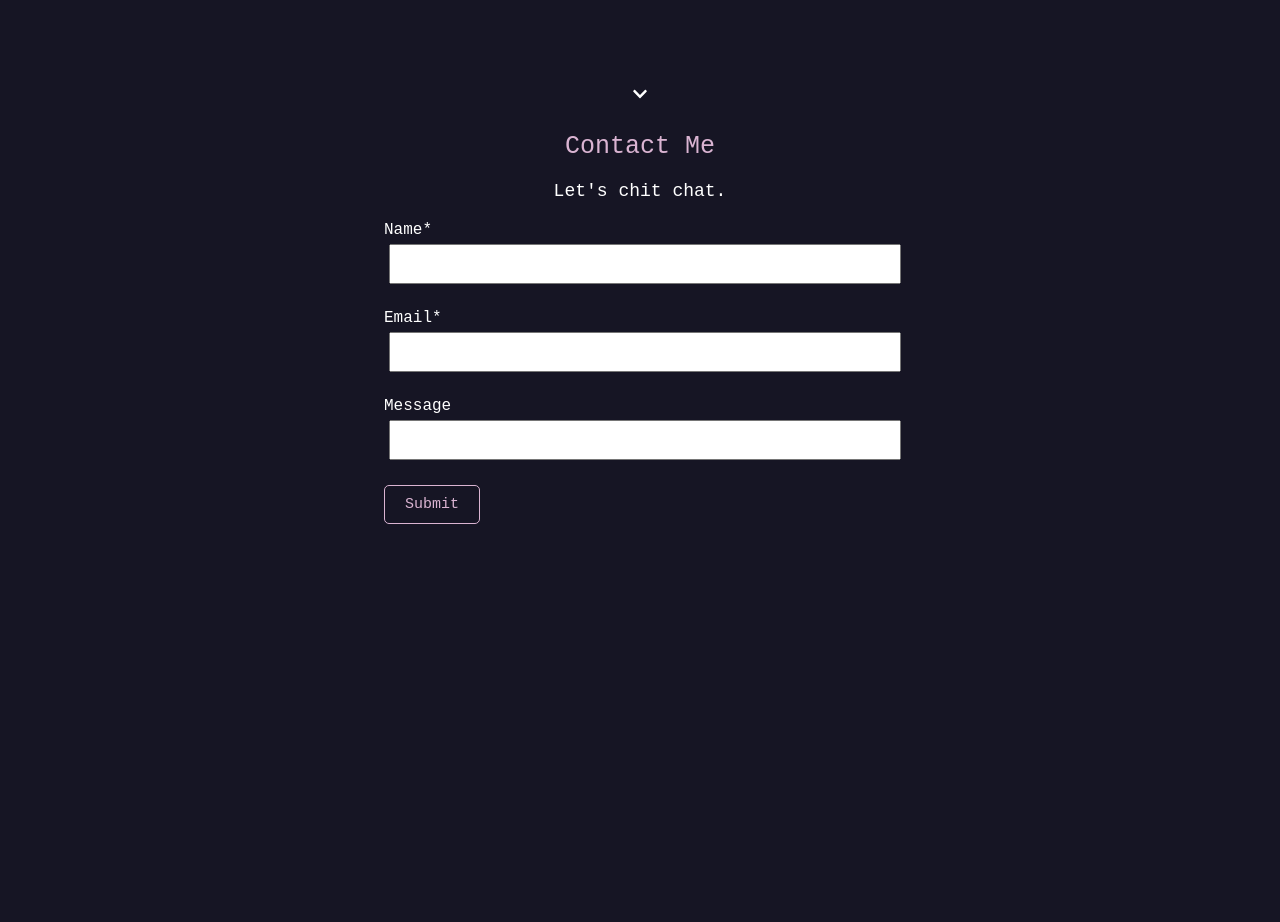
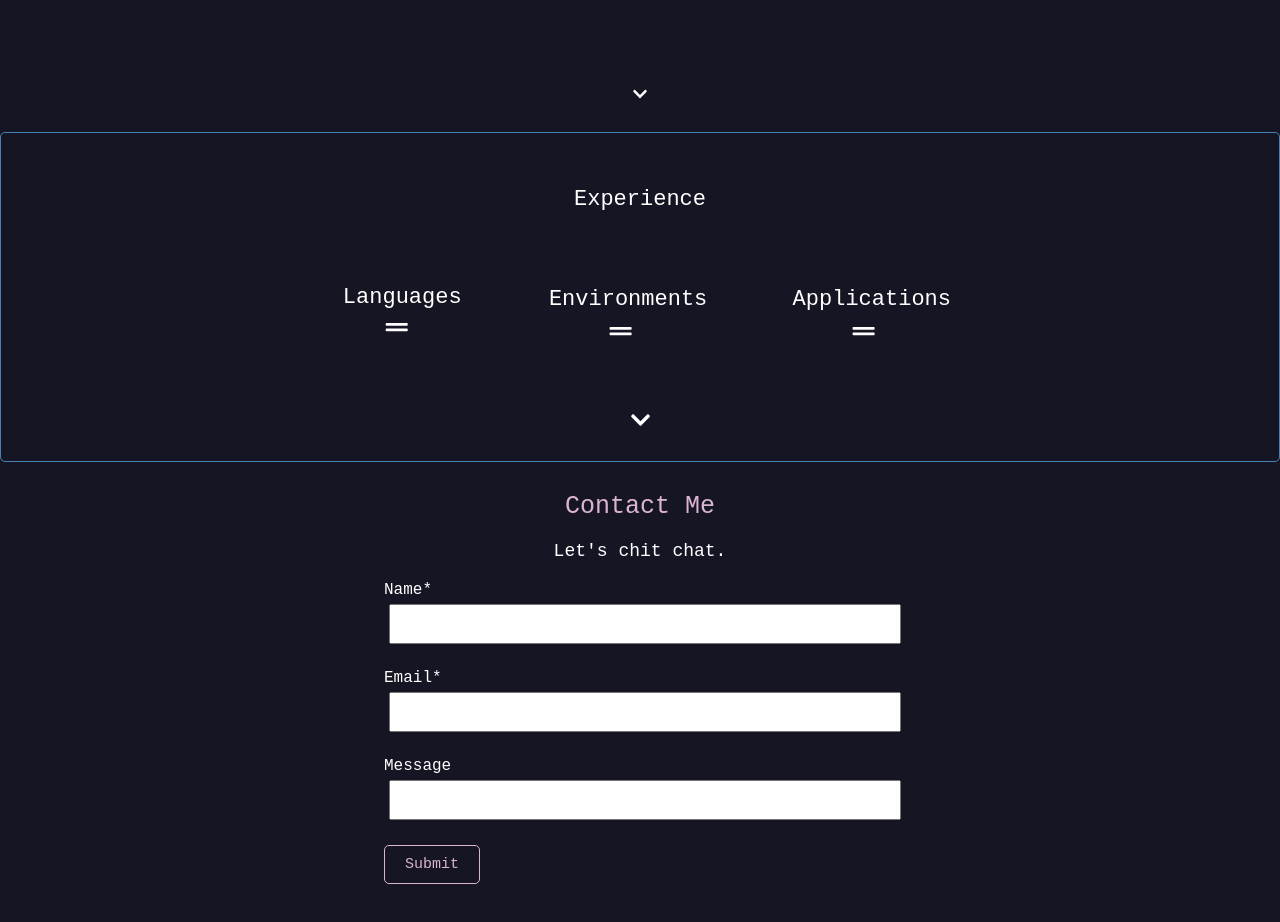
Before and after one commit to kcshiffl/kcshifflcom, a React (Create React App) app: page / in a window 1280 px wide. Shown: the part 1620-2542 px from the top of the page. Before the commit the page ends 2184 px from the top, so only its background shows below. Built offline with nearby package versions, Linux system fonts and the light colour scheme.

Commit message:
Added base of experience section

```diff
--- a/src/App.js
+++ b/src/App.js
@@ -2,6 +2,7 @@ import React from 'react'
 import Header from './components/Header'
 import About from './components/About'
 import Contact from './components/Contact'
+import Experience from './components/Experience'
 import Tasks from './components/Tasks'
 import AddTask from './components/AddTask'
 import { useState } from 'react'
@@ -56,6 +57,7 @@ const App = () => {
       <Header />
       <About />
       <About />
+      <Experience />
       <Contact />
     </div>
   )
--- /dev/null
+++ b/src/components/Experience.js
@@ -0,0 +1,18 @@
+import Skill from './Skill'
+import { FaChevronDown } from 'react-icons/fa'
+
+const Experience = () => {
+  return (
+    <div className='exp'>
+      <div className='exp-block'>Experience</div>
+      <div className='exp-block'>
+        <Skill name='Languages' />
+        <Skill name='Environments' />
+        <Skill name='Applications' />
+      </div>
+      <FaChevronDown className='downArrow' />
+    </div>
+  )
+}
+
+export default Experience
--- /dev/null
+++ b/src/components/Skill.js
@@ -0,0 +1,13 @@
+import { FaGripLines } from 'react-icons/fa'
+
+const Skill = ({ name, items }) => {
+  return (
+    <div className='exp-skills'>
+      <p className='exp-skills'>{name}</p>
+      <FaGripLines className='downArrow' align='center' />
+    </div>
+
+  )
+}
+
+export default Skill
--- a/src/index.css
+++ b/src/index.css
@@ -32,6 +32,7 @@ body {
   padding: 30px;
   border-radius: 5px;
   font-size: 30px;
+  color: white;
 }
 
 /** Breaking out of flex **/
@@ -171,6 +172,42 @@ body {
   font-size: 18px;
 }
 
+/*** Experience ***/
+
+.exp {
+  margin: 30px auto;
+  overflow: auto;
+  border: 1px solid steelblue;
+  padding: 30px;
+  border-radius: 5px;
+
+  min-width: 100%;
+  min-height: 100%;
+
+  font-family: 'Courier New', monospace;
+  font-size: 22px;
+  text-align: left;
+  color: white;
+}
+
+.exp-block {
+  margin: 2% 15%;
+  justify-content: center;
+  display: flex;
+}
+
+.exp-skills {
+  transition: color 0.3s linear;
+  color: white;
+  margin: 5% 5%;
+}
+
+.exp-skills:hover {
+  color: #dab4d2;
+  cursor:pointer;
+}
+
+
 /*** Contact ***/
 
 .contact {
@@ -189,6 +226,8 @@ body {
 
 .form-control {
   margin: 20px 0;
+  transition: color 0.3s linear;
+  font-weight: normal;
 }
 
 .form-control label {
```
